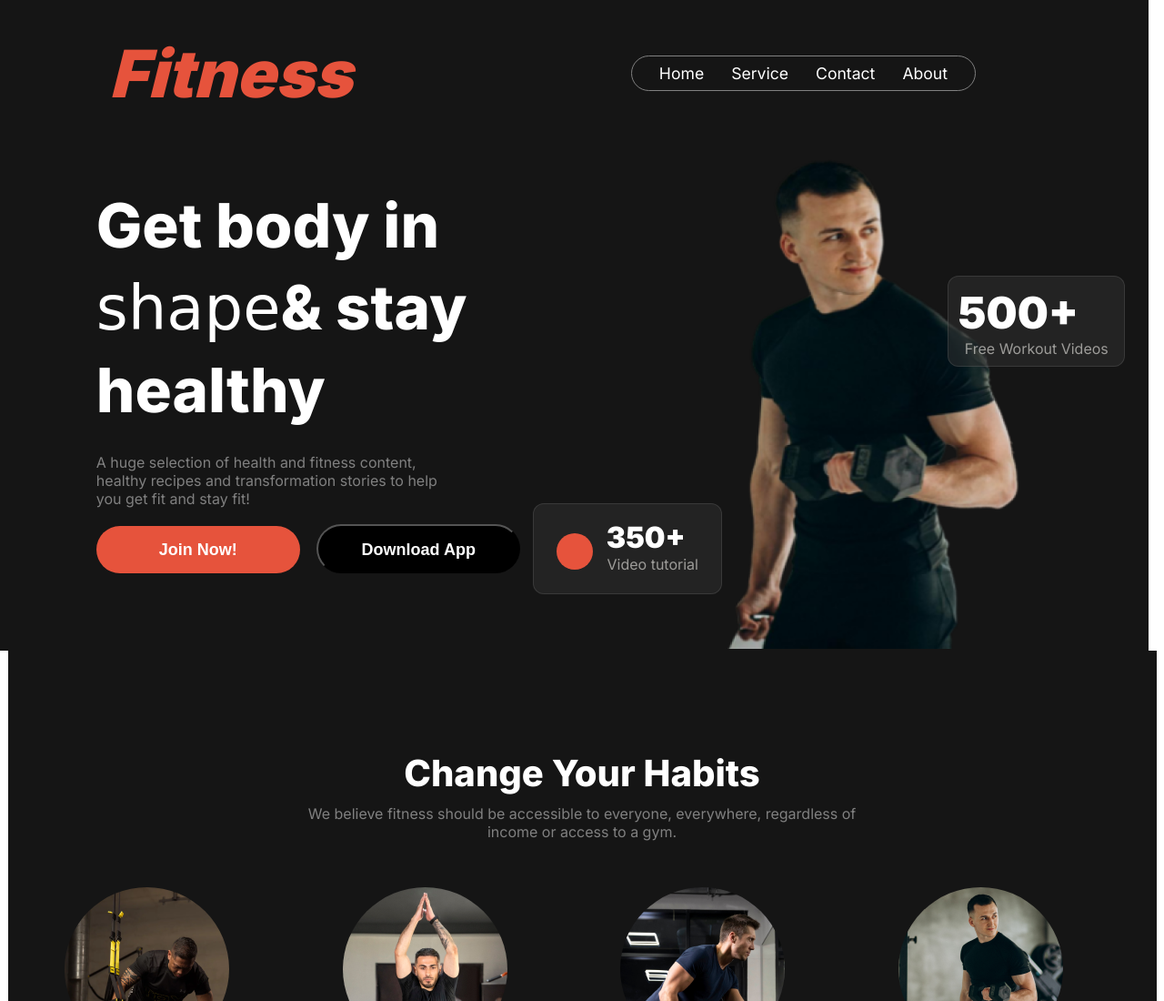
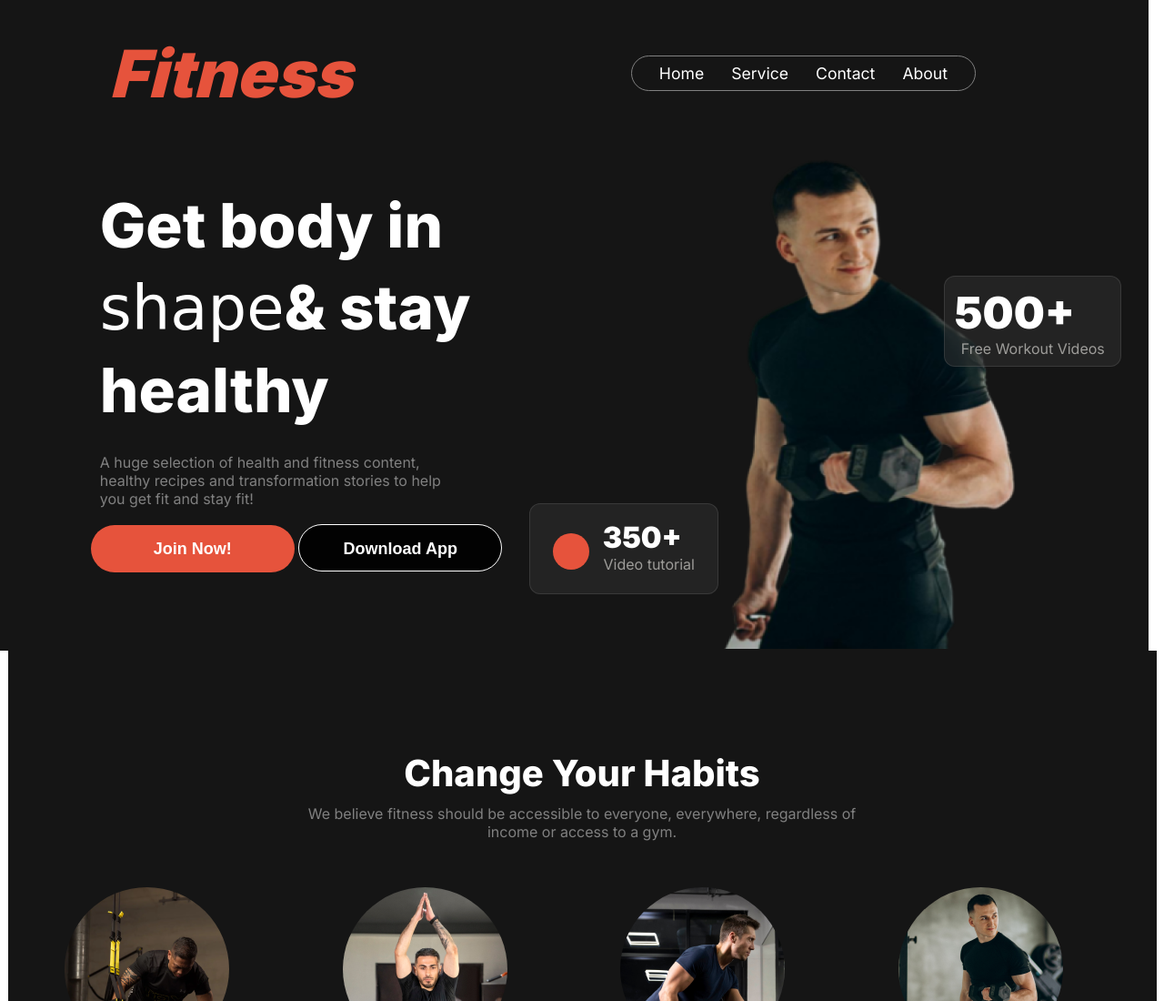
Before and after one commit to Tanber007/assingment-2, a plain HTML site: page index.html in a window 1280 px wide. Shown: the top 1100 px of the page at 91% size. Drawn offline with Linux system fonts and the light colour scheme; a web font is replaced by a local one.

Commit message:
fixt width

```diff
--- a/style.css
+++ b/style.css
@@ -119,20 +119,21 @@ a:hover {
     font-weight: 600;
     text-align: center;
     cursor: pointer;
-    margin-left: 80px;
+    margin-left: 70px;
 }
 .btn-secondary{
     width: 224px;
-                    height: 54px;
+    height: 52px;
     padding: 16px 40px;
-                    margin: 0 14px;
+    background-color: rgba(0, 0, 0, 0.919);
+    border-radius: 42px;
+    border: 1px solid rgb(255, 255, 255);
     color: white;
-                    border-radius: 42px;
-                    background-color: black;
     font-size: 18px;
     font-weight: 600;
     text-align: center;
     cursor: pointer;
+    margin-right: 30px;
 }
                         /* img-head */
                 .img-position{
```
Lines whose indentation alone changed are shown as unchanged.
